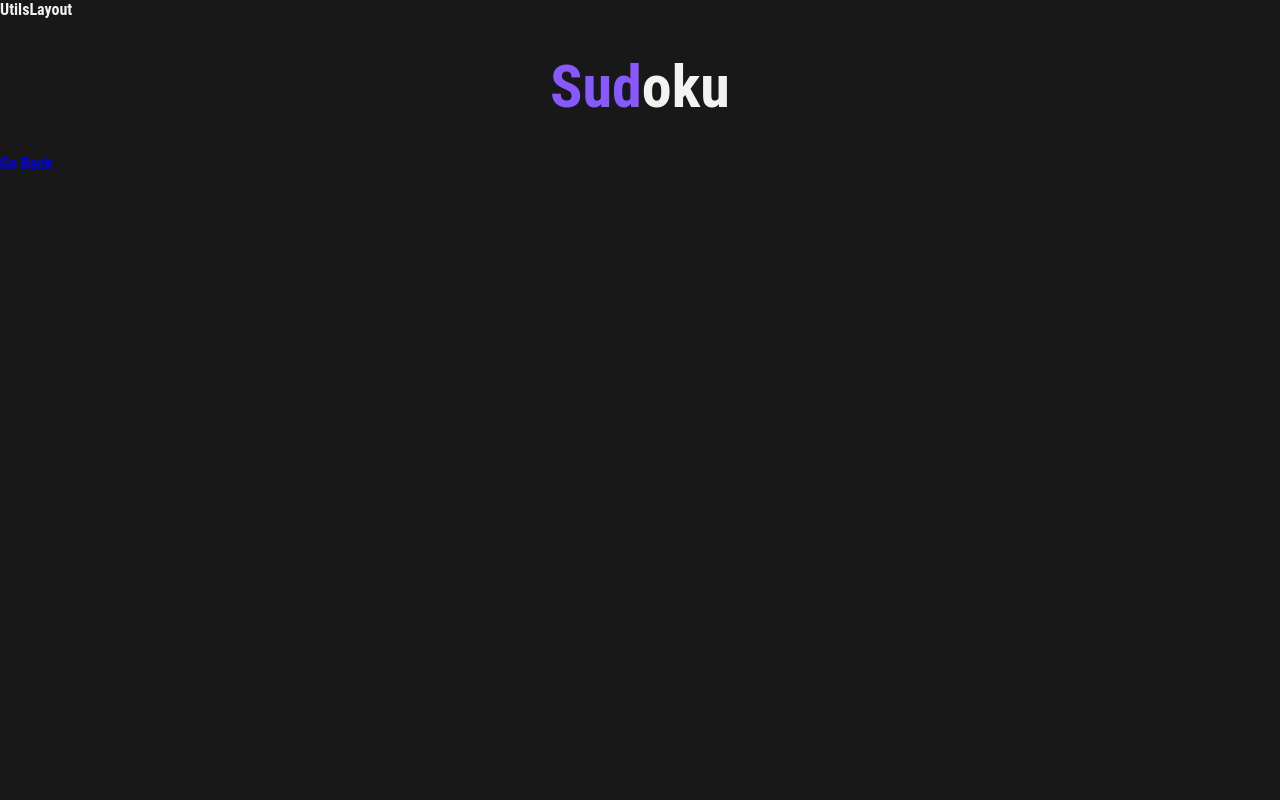
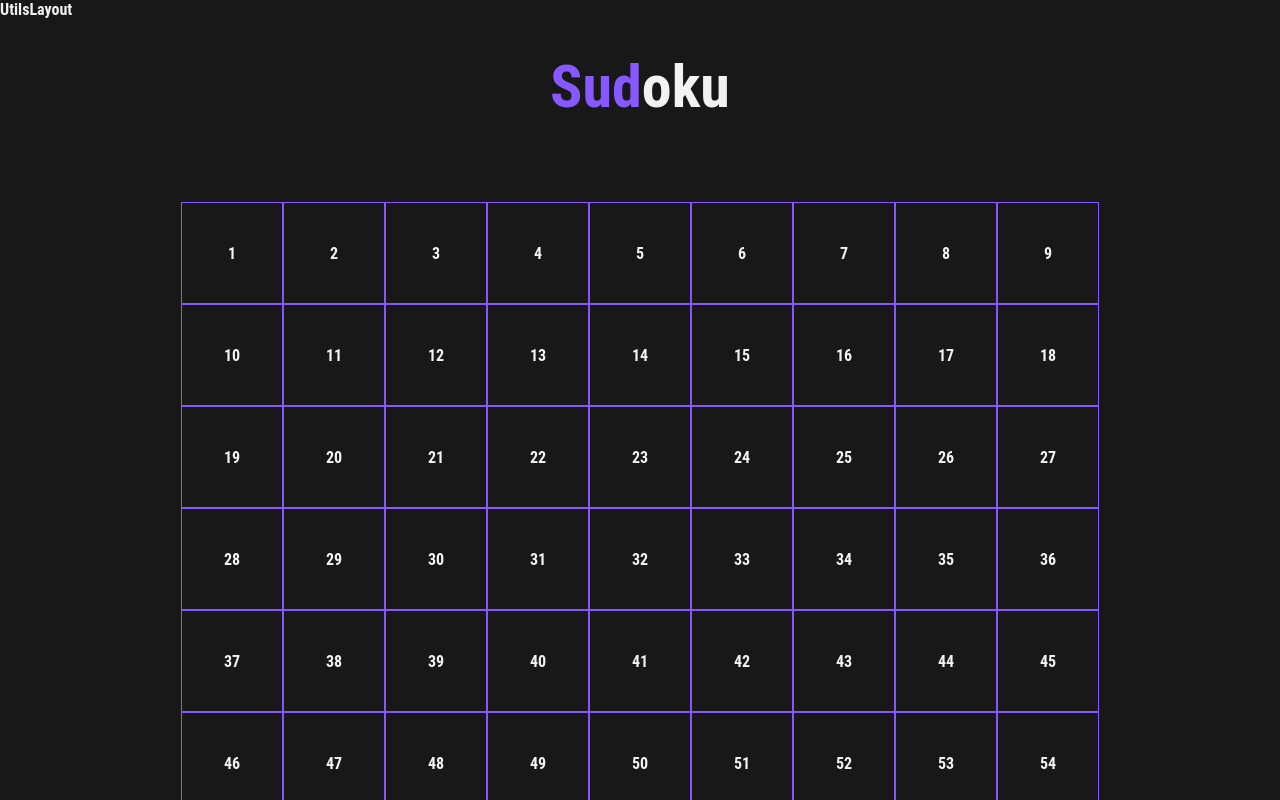
Before and after one commit to Nestortion/Universal-Bucket, a Next.js app: page /utils/sudoku in a window 1280 px wide. Shown: the top 800 px of the page. Built offline with nearby package versions, Linux system fonts and the light colour scheme.

Commit message:
optimized component reusability

```diff
--- a/Components/Styles/BoardStyled.jsx
+++ b/Components/Styles/BoardStyled.jsx
@@ -3,9 +3,8 @@ import styled from 'styled-components'
 const BoardStyled = styled.div`
   display: flex;
   flex-wrap: wrap;
-  height: 1000px;
-  width: 1000px;
-  gap: 25px;
+  max-width: ${({ size }) => size.width};
+  gap: ${({ size }) => (size.gap ? size.gap : 0)};
   justify-content: center;
   position: relative;
   margin-top: 3rem;
--- a/Components/Styles/CellStyled.jsx
+++ b/Components/Styles/CellStyled.jsx
@@ -1,14 +1,16 @@
-import styled, { ThemeContext } from 'styled-components'
+import styled from 'styled-components'
 
 const CellStyled = styled.div`
-  height: 300px;
-  width: 300px;
+  height: ${({ size }) => size.height};
+  width: ${({ size }) => size.width};
   border: 1px solid ${({ theme }) => theme.fontSecondary};
   display: flex;
   justify-content: center;
   align-items: center;
 
-  .mark {
+  ${({ cellType }) => {
+    if (cellType === 'tictactoe') {
+      return `.mark {
     height: 100%;
     width: 100%;
     font-size: 275px;
@@ -47,7 +49,9 @@ const CellStyled = styled.div`
     &:hover {
       cursor: not-allowed;
     }
-  }
+  }`
+    }
+  }}
 `
 
 export default CellStyled
--- /dev/null
+++ b/Components/Sudoku/Board.jsx
@@ -0,0 +1,24 @@
+import React from 'react'
+import { useEffect } from 'react'
+import { useState } from 'react'
+import BoardStyled from '../Styles/BoardStyled'
+import Cell from './Cell'
+
+export default function Board() {
+  const [cellNum, setCellNum] = useState([])
+
+  useEffect(() => {
+    for (let i = 0; i < 81; i++) {
+      setCellNum((cell) => [...cell, [i + 1]])
+    }
+    return () => setCellNum([])
+  }, [])
+
+  return (
+    <BoardStyled size={{ width: '920px' }}>
+      {cellNum.map((cell) => (
+        <Cell id={cell[0]} />
+      ))}
+    </BoardStyled>
+  )
+}
--- /dev/null
+++ b/Components/Sudoku/Cell.jsx
@@ -0,0 +1,8 @@
+import React from 'react'
+import CellStyled from '../Styles/CellStyled'
+
+export default function Cell({ id }) {
+  return (
+    <CellStyled size={{ width: '100px', height: '100px' }}>{id}</CellStyled>
+  )
+}
--- /dev/null
+++ b/Components/Sudoku/Sudoku.jsx
@@ -0,0 +1,12 @@
+import Board from './Board'
+import ContentContainerStyled from '../Styles/ContentContainerStyled'
+
+export default function Sudoku() {
+  return (
+    <>
+      <ContentContainerStyled>
+        <Board />
+      </ContentContainerStyled>
+    </>
+  )
+}
--- a/Components/TicTacToe/Board.jsx
+++ b/Components/TicTacToe/Board.jsx
@@ -1,9 +1,9 @@
-import BoardStyled from '../Styles/BoardStyled'
+import BoardStyled from '../Styles/BoardStyled.jsx'
 import Cell from './Cell'
 
-export default function Board({ cells, setCells }) {
+export default function Board() {
   return (
-    <BoardStyled>
+    <BoardStyled size={{ width: '1000px', gap: '25px' }}>
       <Cell resetButton={true} />
       <Cell cellNum={0} />
       <Cell cellNum={1} />
--- a/Components/TicTacToe/Cell.jsx
+++ b/Components/TicTacToe/Cell.jsx
@@ -122,7 +122,10 @@ export default function Cell({ resetButton, cellNum }) {
 
   if (!resetButton) {
     return (
-      <CellStyled>
+      <CellStyled
+        cellType="tictactoe"
+        size={{ width: '300px', height: '300px' }}
+      >
         <div className="mark hover" onClick={isClicked ? clickHandle : null}>
           {cellMark}
           {mark}
--- a/pages/utils/sudoku.jsx
+++ b/pages/utils/sudoku.jsx
@@ -2,6 +2,7 @@ import React from 'react'
 import Link from 'next/link'
 import Head from 'next/head'
 import Header from '../../Components/Header'
+import Sudoku from '../../Components/Sudoku/Sudoku'
 
 function sudoku() {
   return (
@@ -10,6 +11,7 @@ function sudoku() {
         <title>Sudoku</title>
       </Head>
       <Header headerText="Sudoku" />
+      <Sudoku />
       <Link href="/">Go Back</Link>
     </>
   )
```
Also changed, not shown: Components/TicTacToe/TicTacToe.jsx (+0 -24 lines).
